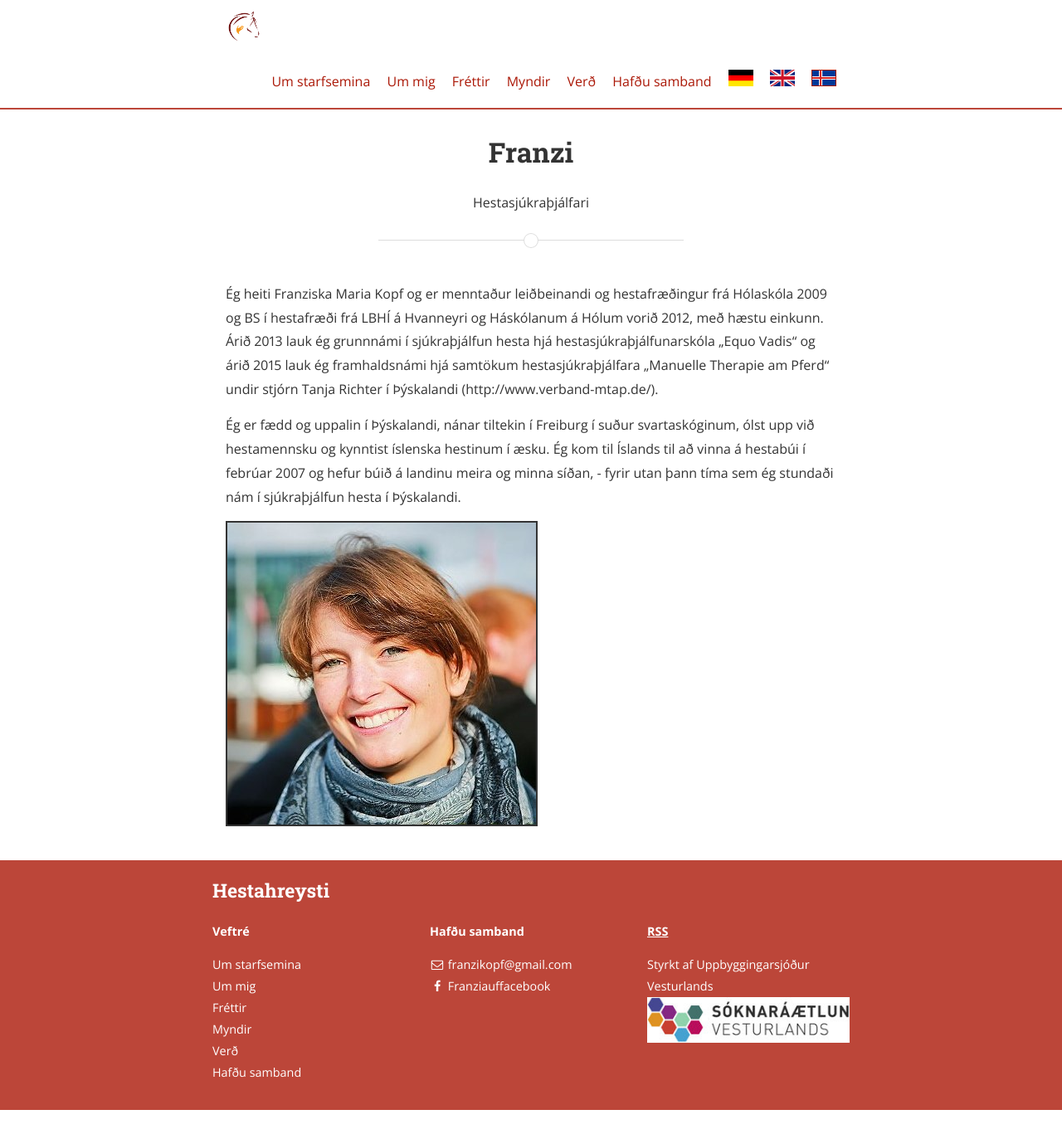
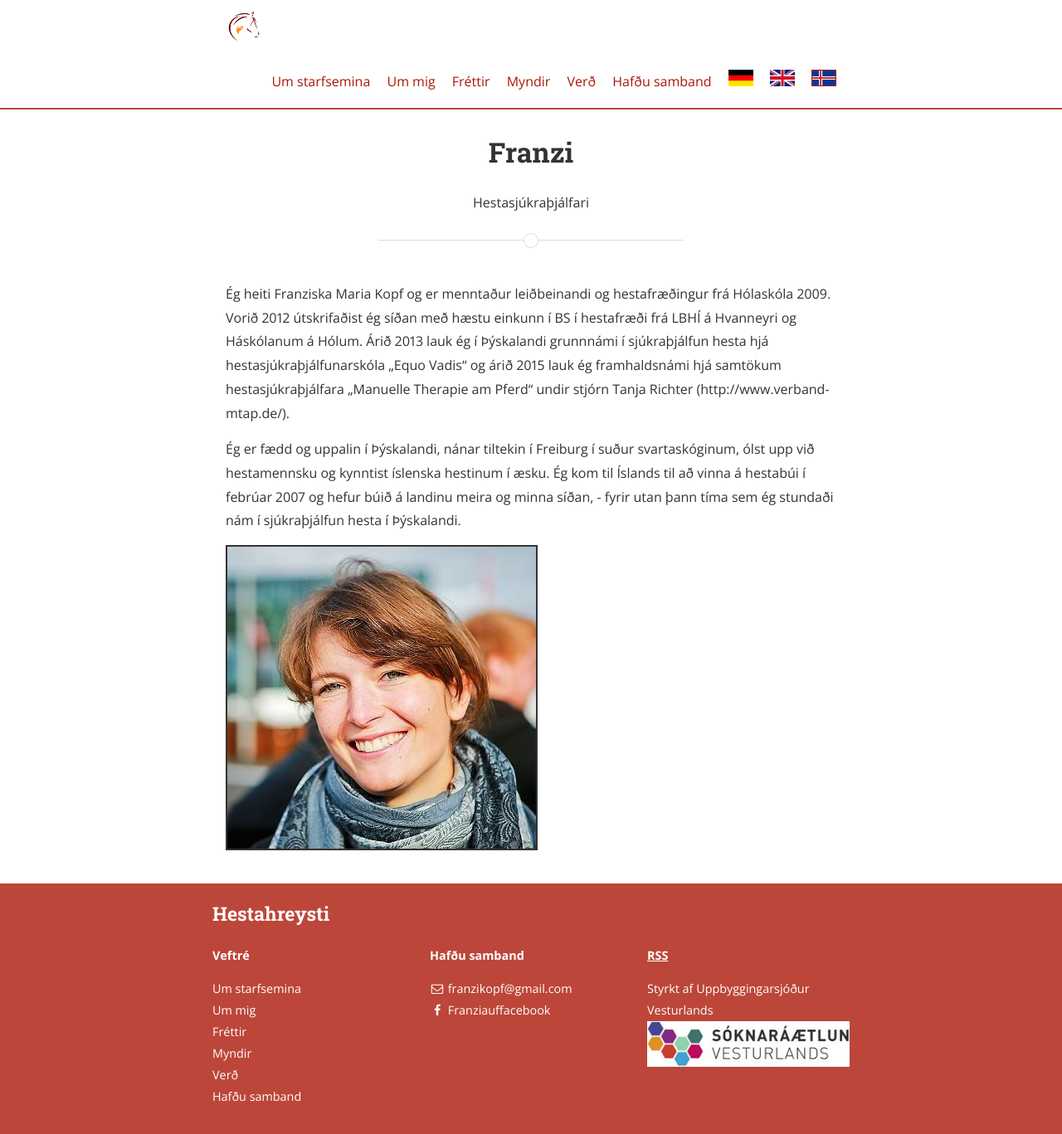
Before and after one commit to FancyFanz/FancyFanz.github.io, a Jekyll site: the page built from team/_posts/0000-01-01-Franzi-is.md, in a window 1280 px wide. Shown: the whole page at 83% size. Built offline with Jekyll 4.4.1, drawn with Linux system fonts in a browser that asks for light colours; nearby versions of some CDN libraries; library files that are not in the unit come from our copies; before the commit the page ends 1338 px from its top, so only the background shows below that.

Commit message:
Update 0000-01-01-Franzi-is.md

```diff
--- a/team/_posts/0000-01-01-Franzi-is.md
+++ b/team/_posts/0000-01-01-Franzi-is.md
@@ -9,7 +9,7 @@ thumb: FranziYmir_thumb.JPG
 email: franzi.kopf@gmail.com
 ---
 
-Ég heiti Franziska Maria Kopf og er menntaður leiðbeinandi og hestafræðingur frá Hólaskóla 2009 og  BS í hestafræði frá LBHÍ á Hvanneyri og Háskólanum á Hólum vorið 2012, með hæstu einkunn.
-Árið 2013 lauk ég grunnnámi í sjúkraþjálfun hesta hjá hestasjúkraþjálfunarskóla „Equo Vadis“ og árið 2015 lauk ég framhaldsnámi hjá samtökum hestasjúkraþjálfara „Manuelle Therapie am Pferd“ undir stjórn Tanja Richter í Þýskalandi (http://www.verband-mtap.de/).
+Ég heiti Franziska Maria Kopf og er menntaður leiðbeinandi og hestafræðingur frá Hólaskóla 2009. Vorið 2012 útskrifaðist ég síðan með hæstu einkunn í BS í hestafræði frá LBHÍ á Hvanneyri og Háskólanum á Hólum.
+Árið 2013 lauk ég í Þýskalandi grunnnámi í sjúkraþjálfun hesta hjá hestasjúkraþjálfunarskóla „Equo Vadis“ og árið 2015 lauk ég framhaldsnámi hjá samtökum hestasjúkraþjálfara „Manuelle Therapie am Pferd“ undir stjórn Tanja Richter (http://www.verband-mtap.de/).
 
 Ég er fædd og uppalin í Þýskalandi, nánar tiltekin í Freiburg í suður svartaskóginum, ólst upp við hestamennsku og kynntist íslenska hestinum í æsku. Ég kom til Íslands til að vinna á hestabúi í febrúar 2007 og hefur búið á landinu meira og minna síðan, - fyrir utan þann tíma sem ég stundaði nám í sjúkraþjálfun hesta í Þýskalandi.
```
